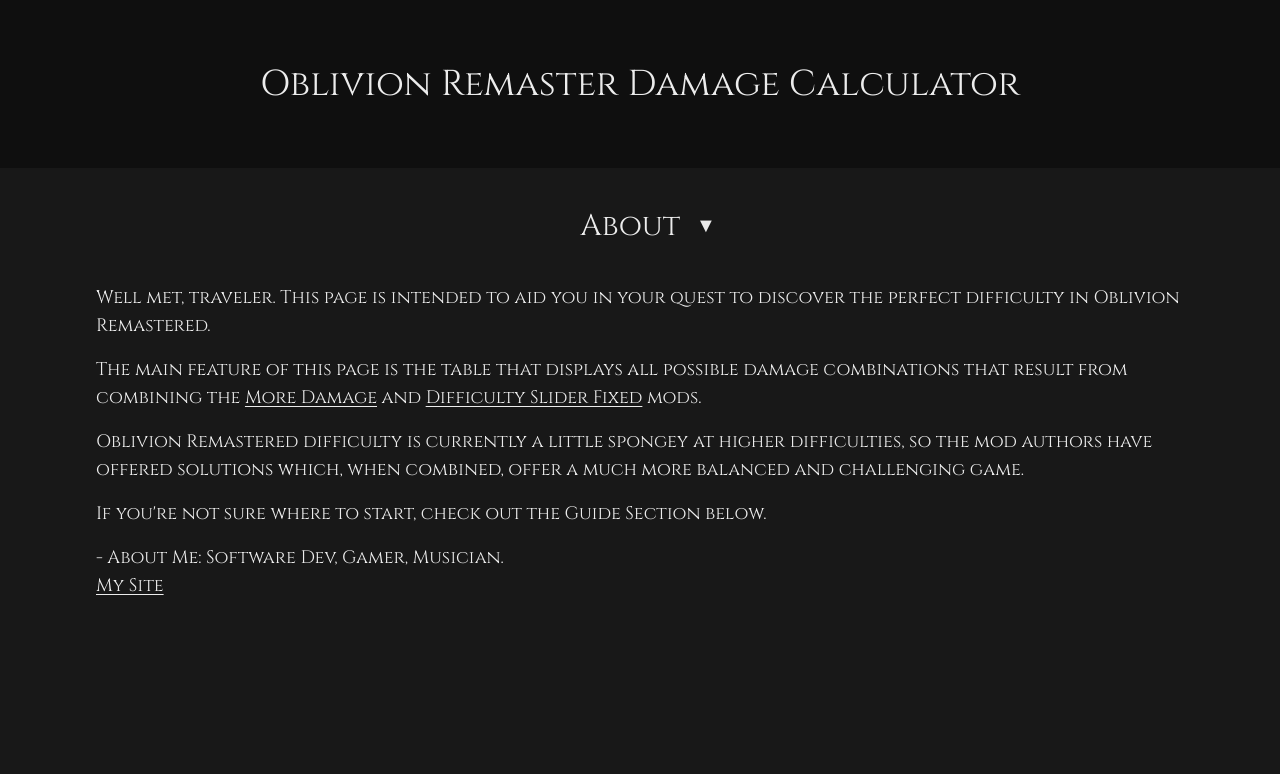
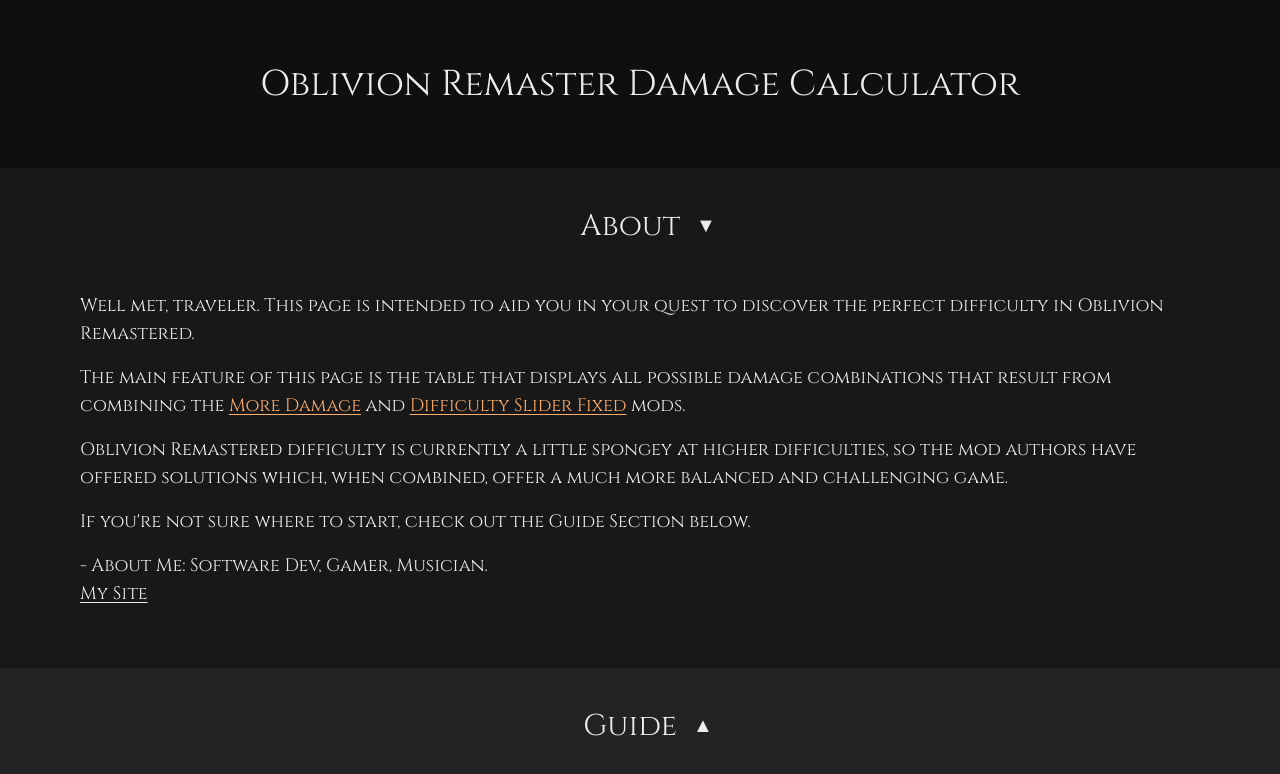
Before and after one commit to Tarrega88/oblivion-remaster-difficulty-calculator, a React (Vite) app: page / in a window 1280 px wide. Both pictures are taken after a click on the element "About". Shown: the top 774 px of the page. Built offline with nearby package versions, Linux system fonts and the light colour scheme.

Commit message:
updated styling and added link to custom combat overhaul

```diff
--- a/src/About.jsx
+++ b/src/About.jsx
@@ -1,11 +1,12 @@
+import CollapsibleWrapper from "./ui/CollapsibleWrapper";
 import LargeCollapsibleWrapper from "./ui/LargeCollapsibleWrapper";
 
 //"https://www.nexusmods.com/oblivionremastered/mods/269"
 //"https://www.nexusmods.com/oblivionremastered/mods/58"
 function About() {
   return (
-    <LargeCollapsibleWrapper text="About">
-      <div className="flex justify-center px-1 py-2 sm:px-12 sm:py-4 sm:text-lg">
+    <CollapsibleWrapper text="About">
+      <div className="flex px-1 py-2 sm:px-8 sm:py-4 sm:text-lg">
         <div>
           <div className="pb-4">
             Well met, traveler. This page is intended to aid you in your quest
@@ -18,7 +19,7 @@
               href="https://www.nexusmods.com/oblivionremastered/mods/269"
               target="_blank"
               rel="noopener noreferrer"
-              className="hover:text-ember-200 underline underline-offset-3 transition-all duration-200"
+              className="hover:text-ember-200 text-ember-300 underline underline-offset-3 transition-all duration-200"
             >
               More Damage
             </a>{" "}
@@ -27,7 +28,7 @@
               href="https://www.nexusmods.com/oblivionremastered/mods/58"
               target="_blank"
               rel="noopener noreferrer"
-              className="hover:text-ember-200 underline underline-offset-3 transition-all duration-200"
+              className="hover:text-ember-200 text-ember-300 underline underline-offset-3 transition-all duration-200"
             >
               Difficulty Slider Fixed
             </a>{" "}
@@ -79,7 +80,7 @@
           </a>
         </div>
       </div>
-    </LargeCollapsibleWrapper>
+    </CollapsibleWrapper>
   );
 }
 
--- a/src/guide/textguide/TextGuideIntro.jsx
+++ b/src/guide/textguide/TextGuideIntro.jsx
@@ -1,37 +1,42 @@
+import LinkToSite from "../../ui/LinkToSite";
 import TextGuideRow from "./TextGuideRow";
 
 function TextGuideIntro() {
   return (
-    <div className="flex flex-col gap-6 pt-1 sm:px-8 2xl:gap-7">
+    <div className="flex flex-col gap-6 pt-1 2xl:gap-7">
       <TextGuideRow
         leftText="What is This For?"
         mainText={[
-          `This tool is intended to help you choose the perfect difficulty in Oblivion Remastered, by combining two mods, "More Damage" and "Difficulty Sliders Fixed" on Nexus.`,
+          ` - This tool is intended to help you choose the perfect difficulty in Oblivion Remastered, by combining two mods, "More Damage" and "Difficulty Sliders Fixed" on Nexus.`,
         ]}
       />
       <TextGuideRow
-        leftText="How Do I Use It?"
+        leftText="Is this the best way to play?"
         mainText={[
-          "Let's break that question up into the 3 sections below:",
-          ,
+          `Not necessarily! In fact, if you just want something pre-balanced and ready to play, check this out:`,
+          <LinkToSite
+            to="https://www.nexusmods.com/oblivionremastered/mods/1071"
+            text=" - More Damage - Custom Combat Overhaul"
+          />,
+          "However, if you want to customize your difficulty more, here's how this site can help:",
         ]}
       />
       <TextGuideRow
         leftText="Enabled Mod Versions"
         mainText={[
-          "If you already know which mod versions you want to use, click on Enabled Mod Versions and turn the other mod versions to off. This will help you avoid cluttering the table. Otherwise, keep them all on.",
+          " - If you already know which mod versions you want to use, click on Enabled Mod Versions and turn the other mod versions to off. This will help you avoid cluttering the table. Otherwise, keep them all on.",
         ]}
       />
       <TextGuideRow
         leftText="Damage Filters"
         mainText={[
-          "If you have a general idea of how much damage you want to be able to deal and how much you want to take, then go into the Damage Filters Section, enter in your desired values, and make sure the sliders for those values are set to on.",
+          " - If you have a general idea of how much damage you want to be able to deal and how much you want to take, then go into the Damage Filters Section, enter in your desired values, and make sure the sliders for those values are set to on.",
         ]}
       />
       <TextGuideRow
         leftText="Difficulty Table"
         mainText={[
-          "Choose a row where you're happy with the damage dealt, damage taken, and the relative strength of your character (100% relative strength means you are just as strong as your enemies, the same balance as vanilla adept, so I'd recommend going lower). Download the mod versions in that row, and set your game difficulty to the level listed.",
+          " - Choose a row where you're happy with the damage dealt, damage taken, and the relative strength of your character (100% relative strength means you are just as strong as your enemies, the same balance as vanilla adept, so I'd recommend going lower). Download the mod versions in that row, and set your game difficulty to the level listed.",
         ]}
       />
     </div>
--- a/src/guide/textguide/TextGuideRow.jsx
+++ b/src/guide/textguide/TextGuideRow.jsx
@@ -1,11 +1,12 @@
 function TextGuideRow({ leftText, mainText = [] }) {
   return (
     <div className="flex flex-col gap-2 2xl:gap-3">
-      <div className="text-xl text-nowrap">{leftText}</div>
+      <div className="text-xl font-semibold text-nowrap">{leftText}</div>
       <div className="flex flex-col gap-1">
         {mainText.map((e, i) => (
           <div key={i} className="text-lg">
             {e}
+            {/* {` - ${e}`} */}
           </div>
         ))}
       </div>
--- a/src/ui/CollapsibleWrapper.jsx
+++ b/src/ui/CollapsibleWrapper.jsx
@@ -12,7 +12,7 @@
   const bgColor = lightHover ? "bg-ironshade-600" : "bg-ironshade-700";
 
   const contentStyles = isOpen
-    ? "h-full md:h-96 opacity-100 pointer-events-auto"
+    ? "h-full sm:h-180 md:h-132 lg:h-112 xl:h-96 2xl:h-104 opacity-100 pointer-events-auto"
     : "h-0 opacity-0 pointer-events-none select-none";
 
   function handleClick() {
--- a/src/ui/LargeCollapsibleWrapper.jsx
+++ b/src/ui/LargeCollapsibleWrapper.jsx
@@ -10,8 +10,10 @@
     ? "hover:bg-ironshade-500"
     : "hover:bg-ironshade-600";
 
+  //lg:h-192
+  //xl:h-148
   const contentStyles = isOpen
-    ? "h-full sm:h-264 md:h-224 lg:h-192 xl:h-148 opacity-100 pointer-events-auto"
+    ? "h-full sm:h-280 md:h-240 lg:h-192 xl:h-192 opacity-100 pointer-events-auto"
     : "h-0 opacity-0 pointer-events-none select-none";
 
   function handleClick() {
--- /dev/null
+++ b/src/ui/LinkToSite.jsx
@@ -0,0 +1,14 @@
+function LinkToSite({ to, text }) {
+  return (
+    <a
+      className="hover:text-ember-200 text-ember-300 font-bold underline underline-offset-3 transition-all duration-200"
+      href={to}
+      target="_blank"
+      rel="noopener noreferrer"
+    >
+      {text}
+    </a>
+  );
+}
+
+export default LinkToSite;
```
